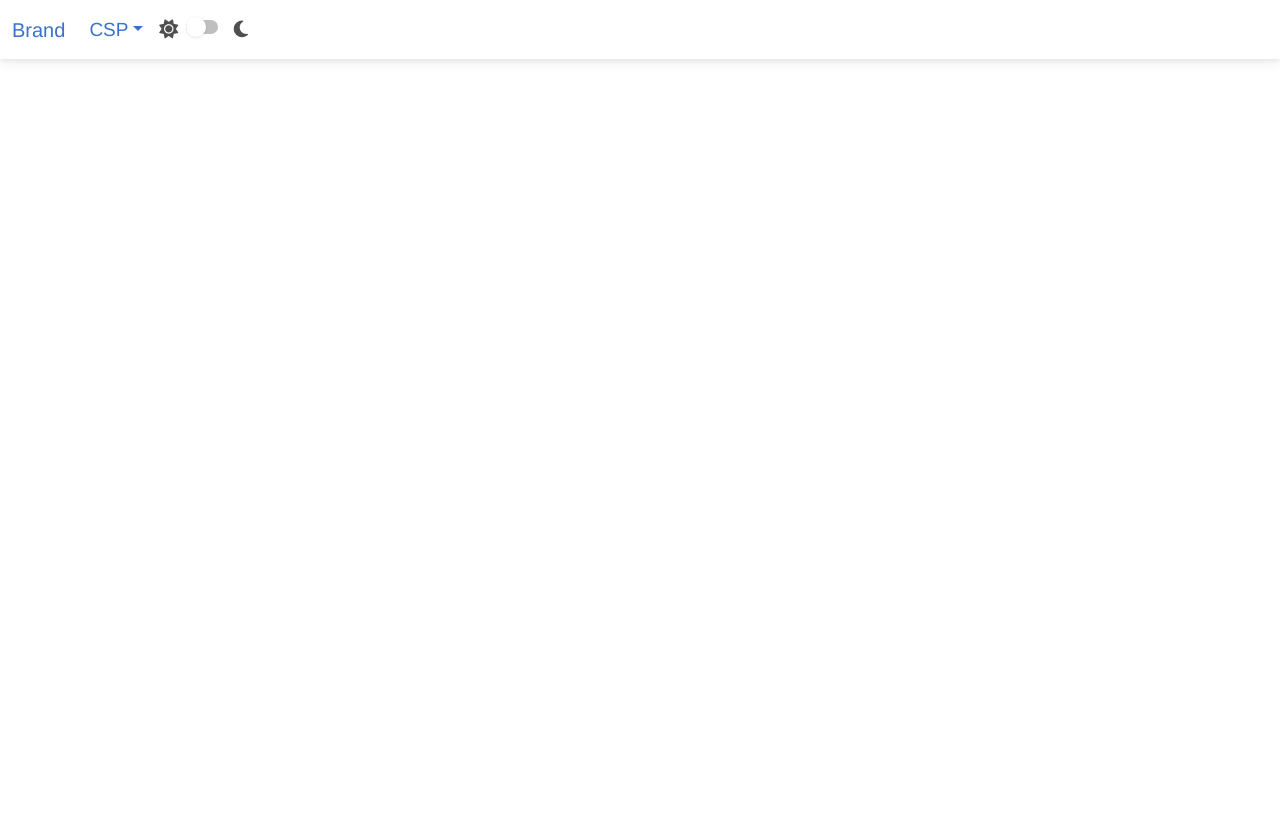
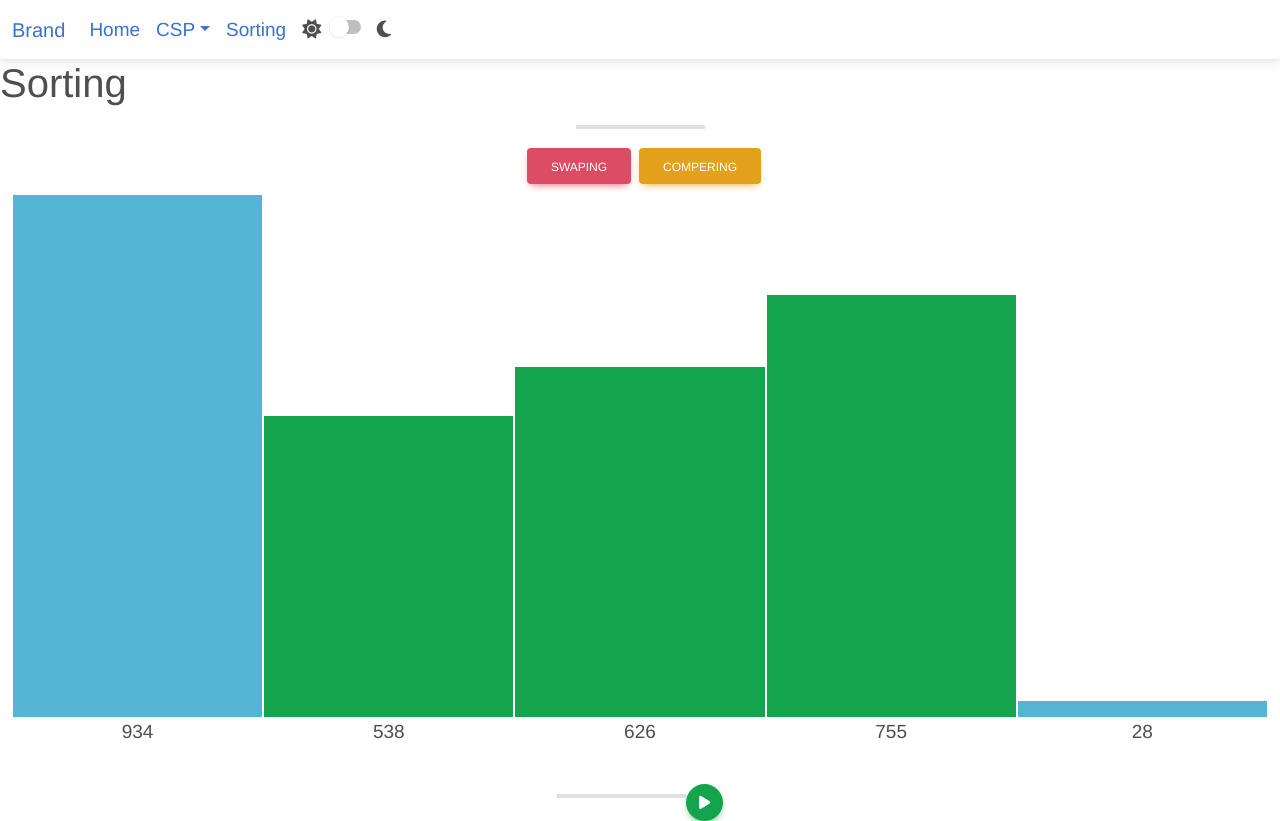
Before and after one commit to itaibenjy/Visualizer, a React (Create React App) app: page /Visualiser/sorting in a window 1280 px wide. Before the commit this address had no page. Before the commit the page ends 800 px from the top, so only its background shows below. Built offline with nearby package versions, Linux system fonts and the light colour scheme.

Commit message:
adding sorting with bubble sort

```diff
--- a/src/App.js
+++ b/src/App.js
@@ -6,6 +6,7 @@ import NavBar from "./components/NavBar"
 
 // pages
 import Sudoku from "./pages/Sudoku"
+import Sorting from "./pages/Sorting"
 
 function App() {
   return (
@@ -14,8 +15,9 @@ function App() {
         <div >
           <NavBar />
           <Routes>
-            <Route path="/" element={<h1>Home</h1> } />
-            <Route path="/sudoku" element={<Sudoku />} />
+            <Route path="/Visualiser" element={<h1>Home</h1> } />
+            <Route path="/Visualiser/sudoku" element={<Sudoku />} />
+            <Route path="/Visualiser/sorting" element={<Sorting />} />
           </Routes>
         </div>
       </BrowserRouter>
--- a/src/components/NavBar.js
+++ b/src/components/NavBar.js
@@ -54,18 +54,40 @@ export default function App() {
 
         <MDBCollapse navbar show={showBasic}>
           <MDBNavbarNav className='mr-auto mb-2 mb-sm-0'>
+
+            {/* Home */}
+            <MDBNavbarItem>
+              <Link to="/Visualiser" >
+              <MDBNavbarLink active aria-current='page' href='#'>
+                Home
+              </MDBNavbarLink>
+              </Link>
+            </MDBNavbarItem>
+
+            {/* CSP */}
             <MDBNavbarItem>
               <MDBDropdown>
                 <MDBDropdownToggle className='nav-link' tag='a' role='button'>
                   CSP
                 </MDBDropdownToggle>
                 <MDBDropdownMenu>
-                  <Link to="/sudoku" ><MDBDropdownItem link >Sudoku</MDBDropdownItem></Link>
+                  <Link to="/Visualiser/sudoku" ><MDBDropdownItem link >Sudoku</MDBDropdownItem></Link>
                   <MDBDropdownItem link>Queens Puzzle</MDBDropdownItem>
                   <MDBDropdownItem link>Map Coloring</MDBDropdownItem>
                 </MDBDropdownMenu>
               </MDBDropdown>
             </MDBNavbarItem>
+
+            {/* Sorting */}
+
+            <MDBNavbarItem>
+              <Link to="/Visualiser/sorting" >
+                <MDBNavbarLink href='#'>
+                  Sorting
+                </MDBNavbarLink>
+              </Link>
+            </MDBNavbarItem>
+
             <MDBNavbarItem >
               <MDBContainer className='d-flex align-items-center justify-content-start m-0 mt-2 p-0'>
                 <MDBIcon fas icon="sun" className="mx-2" /><MDBSwitch checked={switchValue} onChange={handleSwitch} /><MDBIcon fas icon="moon" />
--- /dev/null
+++ b/src/components/Sorting/Sorting.css
@@ -0,0 +1,17 @@
+
+table.sorting {
+  border-collapse: collapse;
+  margin: 20px auto;
+  width: 100%;
+  height: 70vh;
+}
+
+td.sorting {
+  text-align: center;
+  outline: none;
+  vertical-align: bottom;
+}
+
+div.sorting {
+    border-width: 0px;
+}
--- /dev/null
+++ b/src/components/Sorting/SortingBar.js
@@ -0,0 +1,8 @@
+import React from "react";
+
+export function SortingBar({array, index, value, color}) {
+  return (<td className="sorting" key={index} style={{ width: `${100 / array.length}%`}}>
+            <div className="sorting" key={index} style={{height: `${value / 10}%`, backgroundColor: `var(--mdb-${color})`}}></div>
+            {array.length < 30 && <p>{value}</p>}
+         </td>)
+}
--- /dev/null
+++ b/src/components/Sorting/SortingBoard.js
@@ -0,0 +1,23 @@
+import { SortingBar } from './SortingBar';
+import { MDBContainer } from "mdb-react-ui-kit"
+import "./Sorting.css"
+
+export default function SortingBoard({array, colors}) {
+
+    return (
+        <MDBContainer fluid>
+            <table className="sorting">
+            <tbody>
+                <tr>
+                {/* map array to make a row of cells and each cell has a proportional hight to the array index value to indicate the size*/}
+                {array.map((value, index) => {
+                    return (
+                    <SortingBar array={array} index={index} value={value} color={colors ? colors[index] : "dark"} />
+                    )})}
+                </tr>
+            </tbody>
+            </table>
+        </MDBContainer>
+    )
+
+}
--- a/src/components/Sudoku/Sudoku.css
+++ b/src/components/Sudoku/Sudoku.css
@@ -3,12 +3,6 @@ body {
   font-family: "Helvetica Neue", sans-serif;
   font-size: 19px;
 }
-
-h1 {
-  font-size: 28px;
-}
-
-h1, p { text-align: center; }
 
 table.sudoku {
   border: 3px solid black;
@@ -16,7 +10,7 @@ table.sudoku {
   margin: 20px auto;
 }
 
-td {
+td.sudoku {
   height: 2em;
   width: 2em;
   border: 1px solid #CCC;
@@ -32,34 +26,14 @@ td input {
   outline: none;
 }
 
-td:nth-child(3n) {
+td.sudoku:nth-child(3n) {
   border-right: 3px solid black;
 }
 
-tr:nth-child(3n) {
+tr.sudoku:nth-child(3n) {
   border-bottom: 3px solid black;
 }
 
 .buttons {
     text-align: center;
 }
-
-button {
-  color: #3587B1;
-  border: none;
-  font-size: 1em;
-  padding: 10px;
-  margin: 0px 5px;
-  background-color: white;
-  display: inline-block;
-  border: 2px solid #3587B1;
-  transition-property: all;
-  transition-duration: 0.5s;
-  cursor: pointer;
-  outline: none;
-}
-
-button:hover {
-  color: white;
-  background-color: #3587B1;
-}
--- a/src/components/Sudoku/SudokuBoard.js
+++ b/src/components/Sudoku/SudokuBoard.js
@@ -19,7 +19,7 @@ const SudokuBoard = ({board, setBoard, isSolving}) => {
     <table className="sudoku">
       <tbody>
         {board.map((row, rowIndex) => (
-          <tr key={rowIndex}>
+          <tr className="sudoku" key={rowIndex}>
             {row.map((cell, colIndex) => (
               <SudokuCell
                 key={colIndex}
--- a/src/components/Sudoku/SudokuCell.js
+++ b/src/components/Sudoku/SudokuCell.js
@@ -11,7 +11,7 @@ const SudokuCell = ({ board, row, col, onValueChange }) => {
   };
 
   return (
-    <td>
+    <td className='sudoku'>
       <input
         type="text"
         maxLength="1"
--- /dev/null
+++ b/src/controllers/bubbleSort.js
@@ -0,0 +1,18 @@
+
+
+export default async function BubbleSort(arrayRef, compare, swap) {
+    let isSorted = false;
+    let counter = 0;
+    while (!isSorted) {
+        isSorted = true;
+        for (let i = 0; i < arrayRef.current.length - 1 - counter; i++) {
+            await compare(i, i + 1);
+            if (arrayRef.current[i] > arrayRef.current[i + 1]) {
+                console.log("swap" ,arrayRef.current[i] , arrayRef.current[i+1])
+                await swap(i, i + 1);
+                isSorted = false;
+            }
+        }
+        counter++;
+    }
+}
--- /dev/null
+++ b/src/hooks/useSort.js
@@ -0,0 +1,94 @@
+import { useState, useEffect, useRef } from 'react';
+import BubbleSort from '../controllers/bubbleSort';
+
+export function useSort() {
+
+
+    const [array, setArray] = useState([]);
+    const [sorted, setSorted] = useState([]);
+    const [colors,setColors] = useState([]);
+    const [size, setSize] = useState(5); // 100 is default size
+    const [speed, setSpeed] = useState(50); // 50 is default speed
+    const [isVisualizing, setIsVisualizing] = useState(false);
+
+    const speedRef = useRef(speed);
+    const arrayRef = useRef(array);
+
+    useEffect(() => {
+        const newArray = Array.from({length: size}, () => Math.floor(Math.random() * 1000));
+        const sortedArray = [...newArray].sort((a, b) => a - b);
+        setArray(newArray);
+        setSorted(sortedArray);
+        resetColors();
+    }, [size]);
+
+    useEffect(() => {
+        speedRef.current = speed;
+    } , [speed]);
+
+    useEffect(() => {
+        resetColors();
+        arrayRef.current = array;
+    }, [array]);
+
+    function resetColors(){
+        const newColors = array.map((value, index) => value === sorted[index] ? "success" : "info");
+        setColors(newColors);
+    }
+
+    function changeSize(e) {
+        setSize(e.target.value);
+    }
+
+    function changeSpeed(event){
+        setSpeed(event.target.value);
+    }
+
+    async function bubbleSort() {
+        setIsVisualizing(true);
+        await BubbleSort(arrayRef, compare, swap)
+        setIsVisualizing(false);
+    }
+
+    async function compare(i, j) {
+        setColors(array.map((value, index) => {
+            if (index === i || index === j) {
+                return "warning";
+            } else if (value === sorted[index]) {
+                return "success";
+            } else {
+                return "info";
+            }}));
+        if (speedRef.current !== 200){
+            await new Promise(resolve => setTimeout(resolve, 200 - speedRef.current));
+        }
+
+    }
+
+    async function swap(i, j) {
+        setColors((prevColors) => {
+            const newColors = [...prevColors];
+            newColors[i] = "danger";
+            newColors[j] = "danger";
+            return newColors;
+        });
+
+        if (speedRef.current !== 200){
+            await new Promise(resolve => setTimeout(resolve, 200 - speedRef.current));
+        }
+
+        setArray((prevArray) => {
+            const newArray = [...prevArray];
+            const temp = newArray[i];
+            newArray[i] = newArray[j];
+            newArray[j] = temp;
+            return newArray;
+        });
+
+    }
+
+
+
+
+    return {array, changeSize, size, colors, bubbleSort, speed, changeSpeed, isVisualizing}
+}
--- /dev/null
+++ b/src/pages/Sorting.js
@@ -0,0 +1,34 @@
+import SortingBoard from "../components/Sorting/SortingBoard"
+import { MDBContainer, MDBRange, MDBTooltip, MDBBtn, MDBIcon} from "mdb-react-ui-kit"
+import { useSort } from '../hooks/useSort';
+
+export default function Sorting() {
+
+    const {array, changeSize, size, colors, bubbleSort, speed, changeSpeed, isVisualizing} = useSort();
+
+
+    return (
+        <div>
+            <h1>Sorting</h1>
+            <MDBContainer  className="d-flex justify-content-center">
+                <MDBTooltip title='Array Size' tag='span'>
+                    <MDBRange min='5' max='100' value={size} disabled={isVisualizing} onChange={changeSize} id='customRange' label=''/>
+                </MDBTooltip>
+            </MDBContainer>
+            <MDBContainer  className="d-flex justify-content-center">
+                <MDBBtn color="danger" className="mx-2"> Swaping </MDBBtn>
+                <MDBBtn color="warning" > Compering </MDBBtn>
+            </MDBContainer>
+            <SortingBoard array={array} colors={colors}/>
+            <MDBContainer  className="d-flex justify-content-center">
+                <MDBTooltip title='Speed Control' tag='span'>
+                    <MDBRange min='0' max='200' value={speed} onChange={changeSpeed} id='customRange' label=''/>
+                </MDBTooltip>
+                <MDBTooltip title='Start Visualizing' tag='span' placement="bottom">
+                    <MDBBtn floating color="success" disabled={isVisualizing} onClick={bubbleSort}><MDBIcon fas size="lg" icon="play" /></MDBBtn>
+                </MDBTooltip>
+            </MDBContainer>
+        </div>
+    )
+
+}
```
